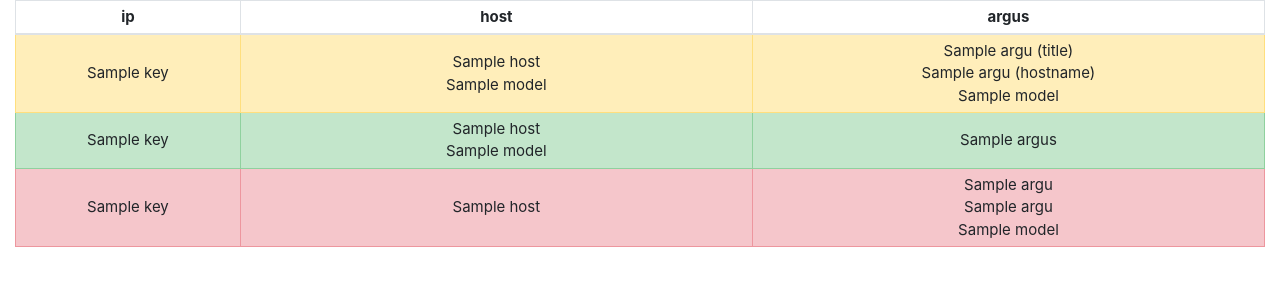
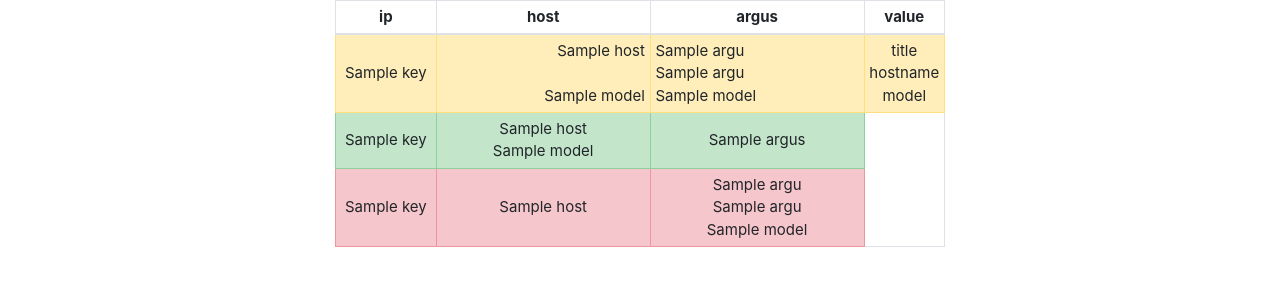
Before and after one commit to L0llipop/acds, a Django app: template devicelist/templates/devicelist/diff_argus_host.html in a window 1280 px wide. Shown: the part 58-358 px from the top of the page. Run offline with Django 3.2, Linux system fonts and the light colour scheme; the template is opened without the code that fills it: most values are stand-ins (such as "Sample title", 1, 10 or a date in 2020); some libraries are stand-ins or nearby versions.

Commit message:
diff argus_host update

```diff
--- a/devicelist/templates/devicelist/diff_argus_host.html
+++ b/devicelist/templates/devicelist/diff_argus_host.html
@@ -3,20 +3,25 @@
 
 {% block content %}
 <div class="container-fluid">
+<div id="argus_sync" class="row d-flex justify-content-center">
+<div class=" col-xl-6">
+
 <table class="table table-bordered table-sm" id="tickets_table" cellpadding="0" cellspacing="0">
 	<thead>
 		<tr>
 			<th class="text-center" scope="col">ip</th>
 			<th class="text-center" scope="col">host</th>
 			<th class="text-center" scope="col">argus</th>
+			<th class="text-center" scope="col">value</th>
 		</tr>
 	</thead>
 	<tbody>
 	{% for key, value in update.items %}
 		<tr class="table-warning" id="str_{{ key }}" value="warning">
 			<td class="text-center align-middle" style="width: 18%">{{ key }}</td>
-			<td class="text-center align-middle" style="width: 41%">{{ value.host.title }} <br> {{ value.host.model }}</td>
-			<td class="text-center align-middle" style="width: 41%">{{ value.argus.title }} (title)<br>{{ value.argus.hostname }} (hostname)<br>{{ value.argus.model }}</td>
+			<td class="text-center align-middle" style="width: 41%; text-align-last: right">{{ value.host.title }} <br><br> {{ value.host.model }}</td>
+			<td class="text-center align-middle" style="width: 41%; text-align-last: left">{{ value.argus.title }}<br>{{ value.argus.hostname }}<br>{{ value.argus.model }}</td>
+			<td class="text-center align-middle" style="width: 7%; text-align-last: center">title<br>hostname<br>model</td>
 		</tr>
 	{% endfor %}
 	{% for key, value in insert.items %}
@@ -39,6 +44,8 @@
 
 
 </div>
+</div>
+</div>
 
 {% comment %} <script src="{% static 'devicelist/js/admin.js' %}"></script> {% endcomment %}
 {% comment %} <script type="text/javascript" language="javascript" src="{% static 'js/tablefilter/tablefilter.js' %}"></script>   {% endcomment %}
```
